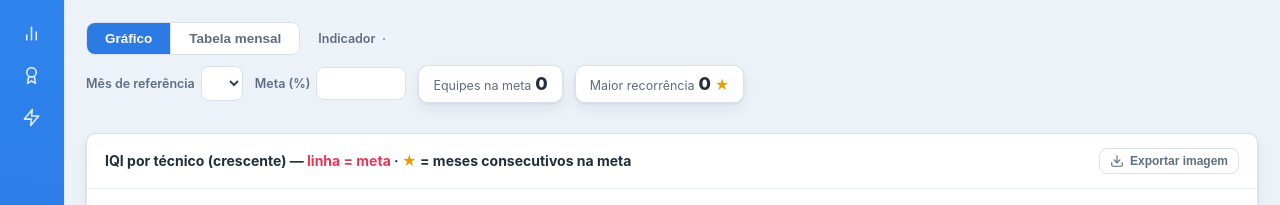
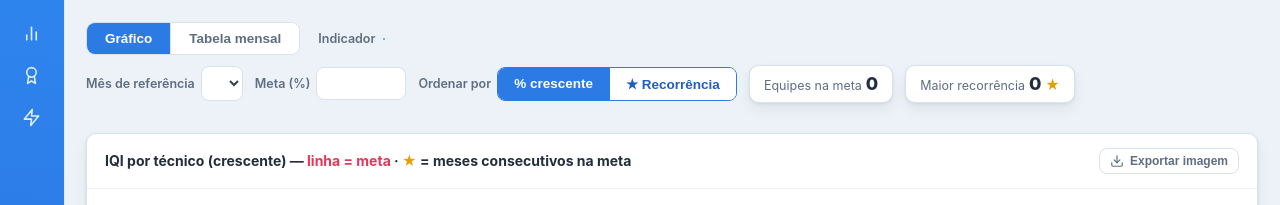
Before and after one commit to Tallpasolutions/Portal-Operacional-Unetvale-, a Flask app: template app/templates/iqi.html in a window 1280 px wide. Shown: the part 60-265 px from the top of the page. Run offline with Flask 3, Linux system fonts and the light colour scheme; the template is opened without the code that fills it: most values are stand-ins (such as "Sample title", 1, 10 or a date in 2020); lists and menus that the app fills with data are empty.

Commit message:
IQI/IQM: opção de ordenar o gráfico por recorrência (★ crescente)
Toggle 'Ordenar por' na barra: % crescente (padrão) ou recorrência — barras de
menos estrelas para mais estrelas (desempate por %). Título do card reflete a
ordenação; export da imagem acompanha.

Co-Authored-By: Claude Opus 4.8 <noreply@anthropic.com>

```diff
--- a/app/static/js/iqi.js
+++ b/app/static/js/iqi.js
@@ -7,6 +7,7 @@
 
   let DATA = null, META = 17, MINOS = 10, IND = "IQI";
   let mesIdx = 0;
+  let ordem = "pct"; // pct = % crescente | stars = recorrência (menos ★ -> mais ★)
   let tableSort = { key: "iqi", dir: 1 };
   let selecionado = null; // técnico filtrado por clique
   let chart = null;
@@ -61,7 +62,10 @@
     document.getElementById("rec").textContent = base.length ? Math.max(...base.map((d) => d.stars)) : 0;
     renderChips();
     const dadosTabela = selecionado ? base.filter((d) => d.nome === selecionado) : base;
-    const chartData = [...base].sort((a, b) => a.iqi - b.iqi || a.nome.localeCompare(b.nome, "pt"));
+    const chartData = [...base].sort((a, b) =>
+      ordem === "stars"
+        ? (a.stars - b.stars || a.iqi - b.iqi || a.nome.localeCompare(b.nome, "pt"))
+        : (a.iqi - b.iqi || a.nome.localeCompare(b.nome, "pt")));
 
     const cores = chartData.map((d) => (selecionado && d.nome === selecionado) ? "#1f5fc0" : "#2c7be5");
 
@@ -189,6 +193,15 @@
     aplicar(PACOTE[b.dataset.id]);
   }));
 
+  // Ordenação do gráfico: % crescente ou recorrência (menos ★ -> mais ★)
+  document.querySelectorAll("#ordToggle button").forEach((b) => b.addEventListener("click", () => {
+    document.querySelectorAll("#ordToggle button").forEach((x) => x.classList.toggle("active", x === b));
+    ordem = b.dataset.o;
+    const t = document.getElementById("ordemTxt");
+    if (t) t.textContent = ordem === "stars" ? "por recorrência ★ (crescente)" : "(crescente)";
+    desenhar();
+  }));
+
   document.getElementById("mes").addEventListener("change", (e) => { mesIdx = +e.target.value; selecionado = null; desenhar(); });
   document.getElementById("metaInput").addEventListener("input", (e) => { const v = parseFloat(e.target.value); if (!isNaN(v) && v > 0) { META = v; desenhar(); } });
   document.querySelectorAll("#tab-iqi thead th").forEach((th) => th.addEventListener("click", () => {
--- a/app/templates/iqi.html
+++ b/app/templates/iqi.html
@@ -21,6 +21,12 @@
   <div class="toolbar">
     <label>Mês de referência <select id="mes"></select></label>
     <label>Meta (%) <input type="number" id="metaInput" step="0.5" min="0" style="width:90px;"></label>
+    <label>Ordenar por
+      <span class="toggle" id="ordToggle">
+        <button data-o="pct" class="active">% crescente</button>
+        <button data-o="stars">★ Recorrência</button>
+      </span>
+    </label>
     <div class="kpi" style="padding:8px 14px;"><span class="l">Equipes na meta</span> <b class="v" id="qtd" style="font-size:18px;">0</b></div>
     <div class="kpi" style="padding:8px 14px;"><span class="l">Maior recorrência</span> <b class="v" id="rec" style="font-size:18px;">0</b> <span class="estrela">★</span></div>
   </div>
@@ -28,7 +34,7 @@
 
   <div class="card" style="margin-bottom:16px;">
     <div class="card-h">
-      <span><span id="tituloGrafico">IQI</span> por técnico (crescente) — <span style="color:var(--danger);">linha = meta</span> · <span class="estrela">★</span> = meses consecutivos na meta</span>
+      <span><span id="tituloGrafico">IQI</span> por técnico <span id="ordemTxt">(crescente)</span> — <span style="color:var(--danger);">linha = meta</span> · <span class="estrela">★</span> = meses consecutivos na meta</span>
       <button class="btn-ghost" id="btn-export-iqi" title="Exportar imagem nítida do gráfico (para apresentação)">
         <svg viewBox="0 0 24 24" fill="none" stroke="currentColor" stroke-width="2" stroke-linecap="round" stroke-linejoin="round"><path d="M21 15v4a2 2 0 0 1-2 2H5a2 2 0 0 1-2-2v-4"/><polyline points="7 10 12 15 17 10"/><line x1="12" y1="15" x2="12" y2="3"/></svg>
         Exportar imagem
```
